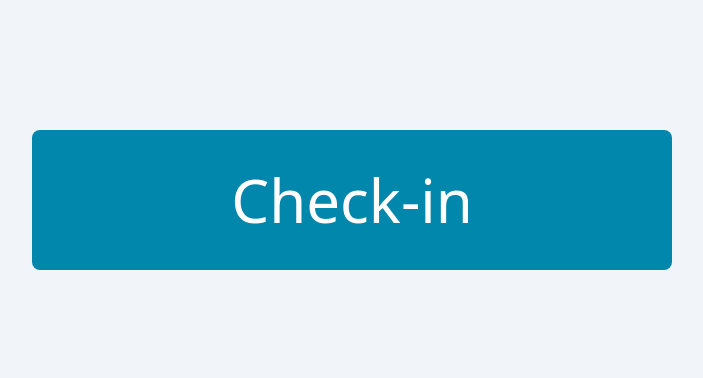
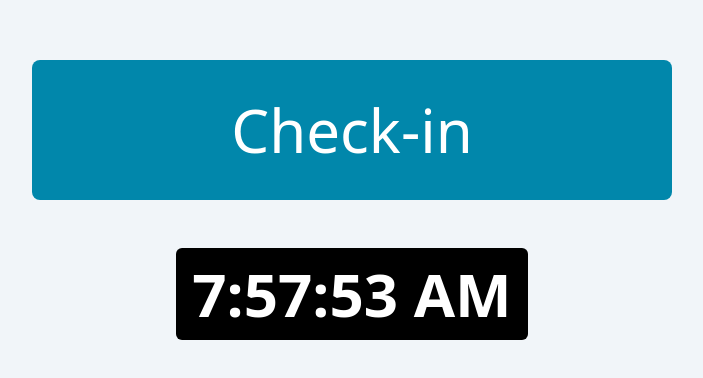
Before and after one commit to cesarsgdev/urgent-scan-checkin, a React (Create React App) app in the folder client/: page / in a window 1280 px wide. Shown: the part 200-578 px from the top of the page, without its empty margins (288-991 px from the left). Built offline with nearby package versions, Linux system fonts and the light colour scheme.

Commit message:
Added clock component for the IndexGuest.js page

```diff
--- /dev/null
+++ b/client/src/components/clock/Clock.js
@@ -0,0 +1,20 @@
+import { useEffect, useState } from "react";
+
+const Clock = () => {
+  const [currentTime, setCurrentTime] = useState(
+    new Date().toLocaleTimeString()
+  );
+
+  useEffect(() => {
+    setTimeout(() => {
+      setCurrentTime((currentTime) => new Date().toLocaleTimeString());
+    }, 1000);
+  }, [currentTime]);
+  return (
+    <div className="time text-6xl font-bold text-white p-4 rounded-md bg-black">
+      {currentTime}
+    </div>
+  );
+};
+
+export default Clock;
--- a/client/src/components/layout/header/Header.js
+++ b/client/src/components/layout/header/Header.js
@@ -4,7 +4,7 @@ const Header = ({ children }) => {
   return (
     <>
       <header className="w-[100%] h-[100px] bg-white shadow-sm p-4">
-        <div className="container flex justify-between h-[100%] m-auto flex gap-8 items-center">
+        <div className="container flex justify-between h-[100%] m-auto gap-8 items-center">
           {children}
         </div>
       </header>
--- a/client/src/components/layout/nav/Nav.js
+++ b/client/src/components/layout/nav/Nav.js
@@ -10,7 +10,7 @@ const Nav = ({ mobileMenuStatus, setMobileMenuStatus }) => {
         ref={nav}
         className={`mainMenu fixed ${
           !mobileMenuStatus ? "translate-x-[-100%]" : "translate-x-0"
-        } px-5 py-10 text-white bg-aqua-100 w-[66%] top-0 left-0 h-[100%] transition duration-500 md:block md:relative md:w-[100%] md:bg-transparent md:text-gray-900 md:p-0`}
+        } px-5 py-10 text-white bg-aqua-100 w-[66%] top-0 left-0 h-[100%] transition duration-500 md:translate-x-0 md:relative md:w-[100%] md:bg-transparent md:text-gray-900 md:p-0`}
       >
         <ul className=" mainMenu flex h-[100%] flex-col items-center gap-4 font-bold text-lg md:flex-row">
           <li>
--- a/client/src/pages/IndexGuest.js
+++ b/client/src/pages/IndexGuest.js
@@ -1,10 +1,13 @@
+import Clock from "../components/clock/Clock";
+
 const IndexGuest = () => {
   return (
     <>
-      <section className=" container m-auto h-[100vh] flex items-center justify-center">
+      <section className=" container m-auto h-[100vh] flex items-center justify-center flex-col gap-y-12">
         <button className=" w-[50%] bg-aqua-100 p-10 rounded-lg text-white text-6xl transition duration-500 cursor-pointer hover:bg-aqua-400">
           Check-in
         </button>
+        <Clock />
       </section>
     </>
   );
```
